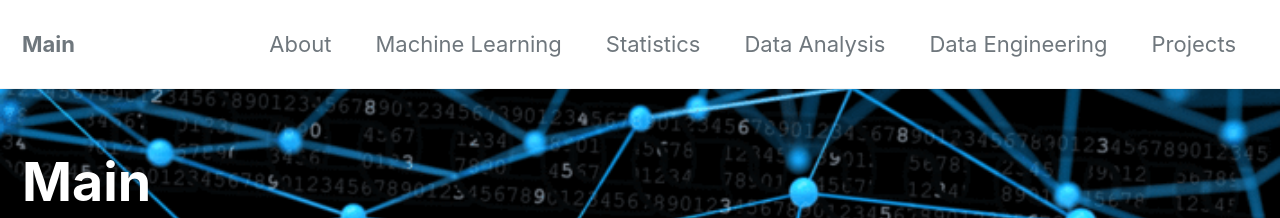
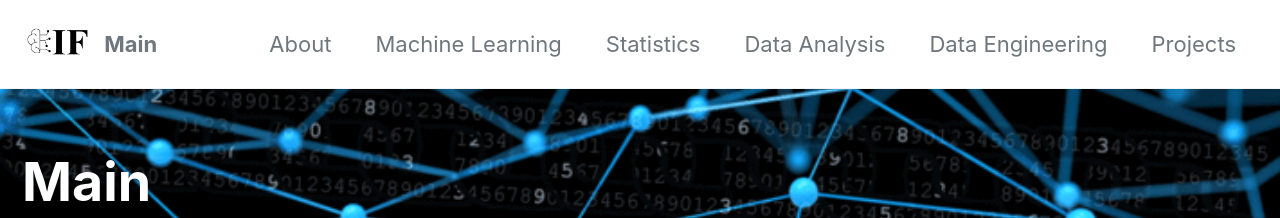
Before and after one commit to IssamFakhari/issamfakhari.github.io, a Jekyll site: the page built from index.html, in a window 1280 px wide. Shown: the top 218 px of the page. Built offline with Jekyll 4.4.1, drawn with Linux system fonts in a browser that asks for light colours; cached includes are drawn as plain includes; the list of posts is cut into pages by our own code.

Commit message:
Update _config.yml

```diff
--- a/_config.yml
+++ b/_config.yml
@@ -23,8 +23,8 @@
 url                      : # the base hostname & protocol for your site e.g. "https://mmistakes.github.io"
 baseurl                  : # the subpath of your site, e.g. "/blog"
 repository               : # GitHub username/repo-name e.g. "mmistakes/minimal-mistakes"
-teaser                   : # path of fallback teaser image, e.g. "/assets/images/500x300.png"
-logo                     : # path of logo image to display in the masthead, e.g. "/assets/images/88x88.png"
+teaser                   : https://issamfakhari.github.io/images/logo.png # path of fallback teaser image, e.g. "/assets/images/500x300.png"
+logo                     : https://issamfakhari.github.io/images/logo.png # path of logo image to display in the masthead, e.g. "/assets/images/88x88.png"
 masthead_title           : # overrides the website title displayed in the masthead, use " " for no title
 # breadcrumbs            : false # true, false (default)
 words_per_minute         : 200
```
